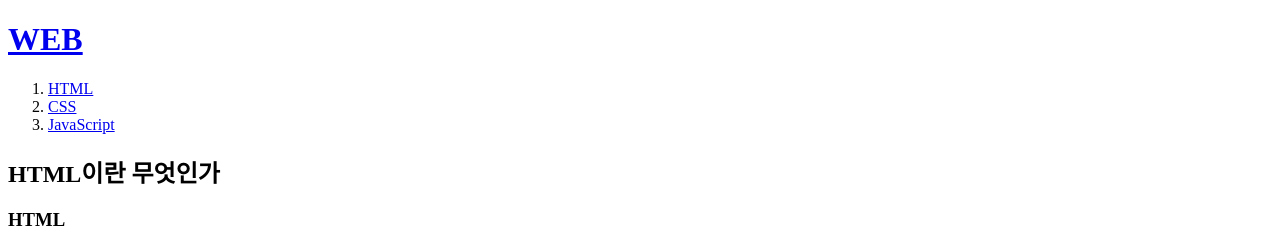
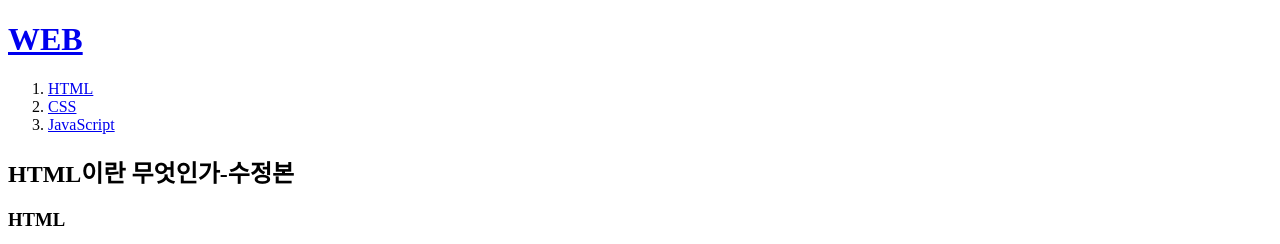
Before and after one commit to namddung/my-first-web-site, a plain HTML site: page 1.html in a window 1280 px wide. Shown: the top 244 px of the page. Drawn offline with Linux system fonts and the light colour scheme.

Commit message:
수정 1차

```diff
--- a/1.html
+++ b/1.html
@@ -11,7 +11,7 @@
     <li><a href="2.html">CSS</a></li>
     <li><a href="3.html">JavaScript</a></li>
   </ol>
-  <h2>HTML이란 무엇인가</H2> <!-- 한글 나오려면 위에 meta 셋 해야됨-->
+  <h2>HTML이란 무엇인가-수정본</H2> <!-- 한글 나오려면 위에 meta 셋 해야됨-->
   <h3>HTML</h3>
   <p><a href="https://www.w3.org/TR/2011/WD-html5-20110405/" target="_blank" title="html5 specification">Hypertext Markup Language (HTML)</a> is the standard markup language for <strong>creating <u>web</u> pages</strong> and web applications.</p>
 
```
